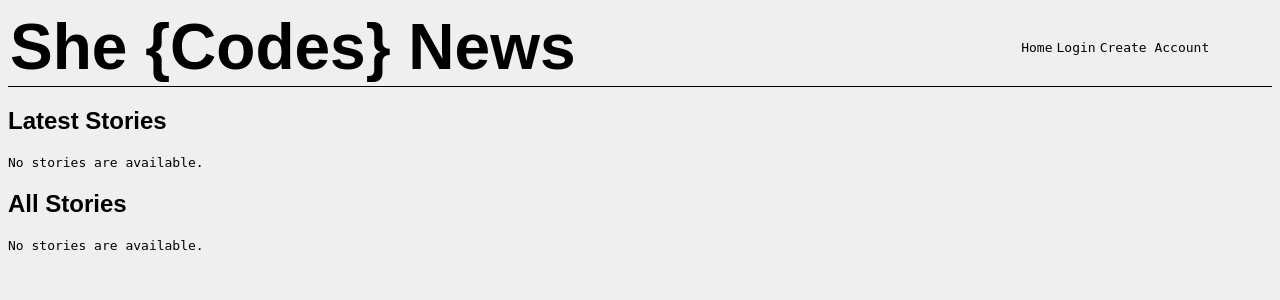
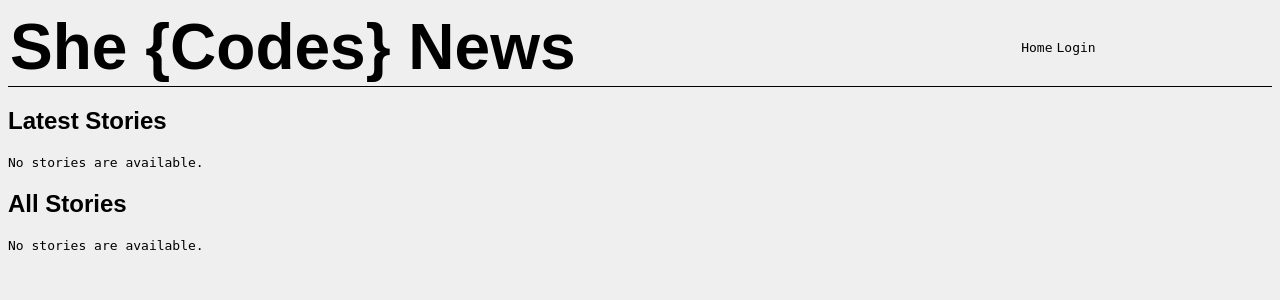
Before and after one commit to SheCodesAus/she-codes-django-news-project-JVDBNE, a Django app: page /news/ in a window 1280 px wide. Shown: the top 300 px of the page. Run offline with Django 4.2, Linux system fonts and the light colour scheme; data that the repository does not hold is empty; parts of the project's set-up code (start-up, migrations or seed data) failed here and were passed over; some web fonts are replaced.

Commit message:
Update nav.html

```diff
--- a/she_codes_news/templates/nav.html
+++ b/she_codes_news/templates/nav.html
@@ -6,6 +6,5 @@
         <a href="{% url 'logout' %}">Logout</a>
     {% else %}
         <a href="{% url 'login' %}">Login</a>
-        <a href="{% url 'create-account' %}">Create Account</a>
     {% endif %}
 </nav>
```
